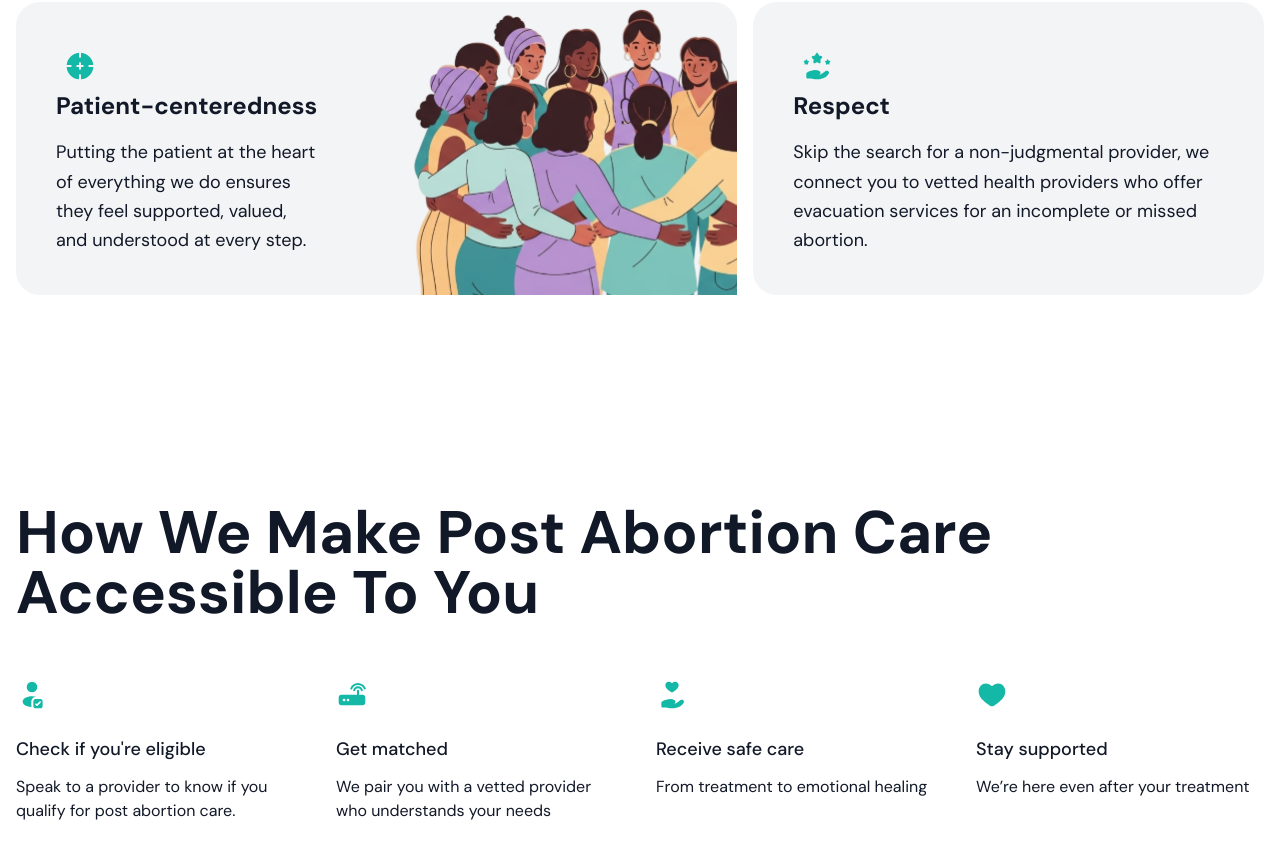
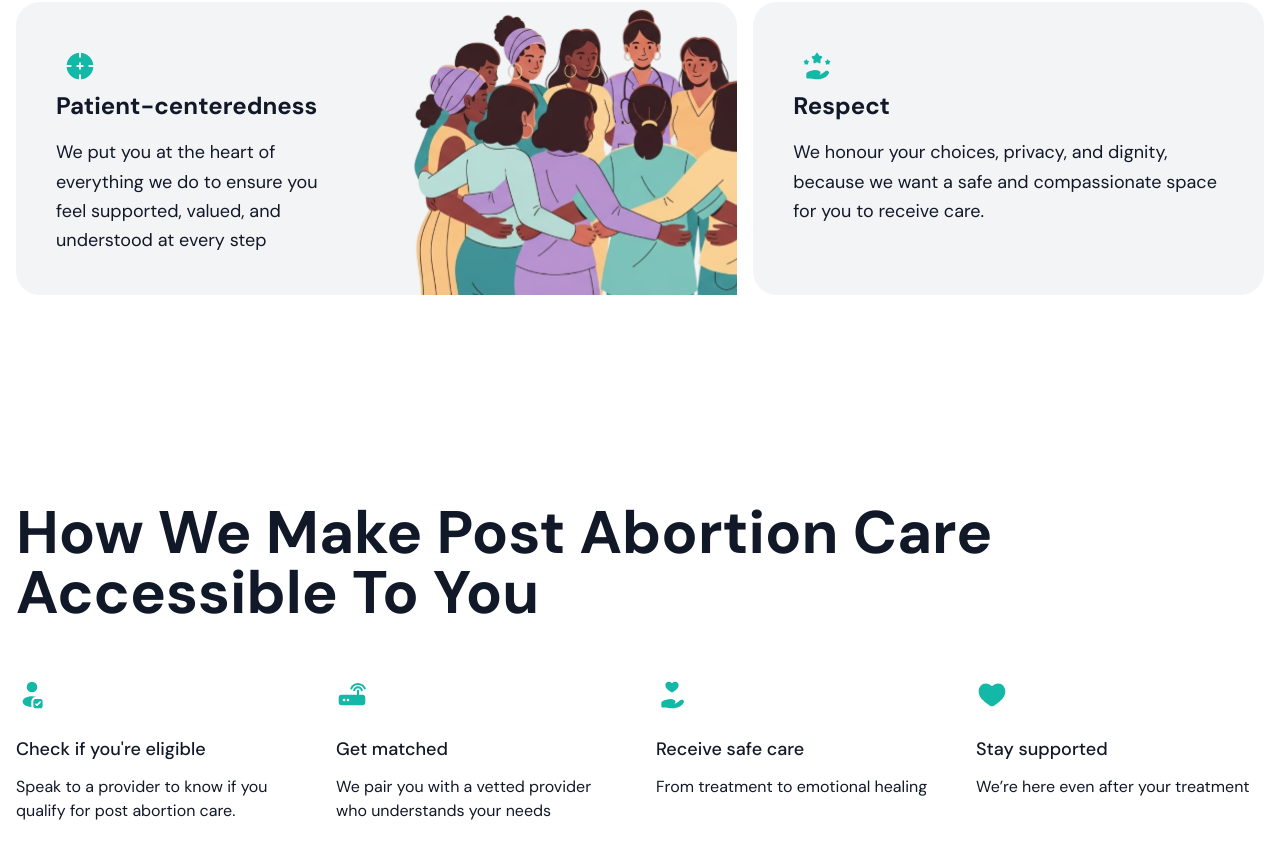
Before and after one commit to Komfot-Health/kh-fe, a Next.js app: page / in a window 1280 px wide. Shown: the part 2600-3458 px from the top of the page. Built offline with nearby package versions, Linux system fonts and the light colour scheme; a web font is replaced by a local one.

Commit message:
update copy for 'our values' section

```diff
--- a/app/page.tsx
+++ b/app/page.tsx
@@ -277,8 +277,8 @@ export default function Home() {
           <div className="">
            <h3 className="text-2xl font-bold mb-4">Patient-centeredness</h3>
            <p className="text-lg leading-relaxed">
-            Putting the patient at the heart of everything we do ensures they
-            feel supported, valued, and understood at every step.
+            We put you at the heart of everything we do to ensure you feel
+            supported, valued, and understood at every step
            </p>
           </div>
          </div>
@@ -325,9 +325,8 @@ export default function Home() {
           <div>
            <h3 className="text-2xl font-bold mb-4">Respect</h3>
            <p className="text-lg leading-relaxed">
-            Skip the search for a non-judgmental provider, we connect you to
-            vetted health providers who offer evacuation services for an
-            incomplete or missed abortion.
+            We honour your choices, privacy, and dignity, because we want a safe
+            and compassionate space for you to receive care.
            </p>
           </div>
          </div>
```
